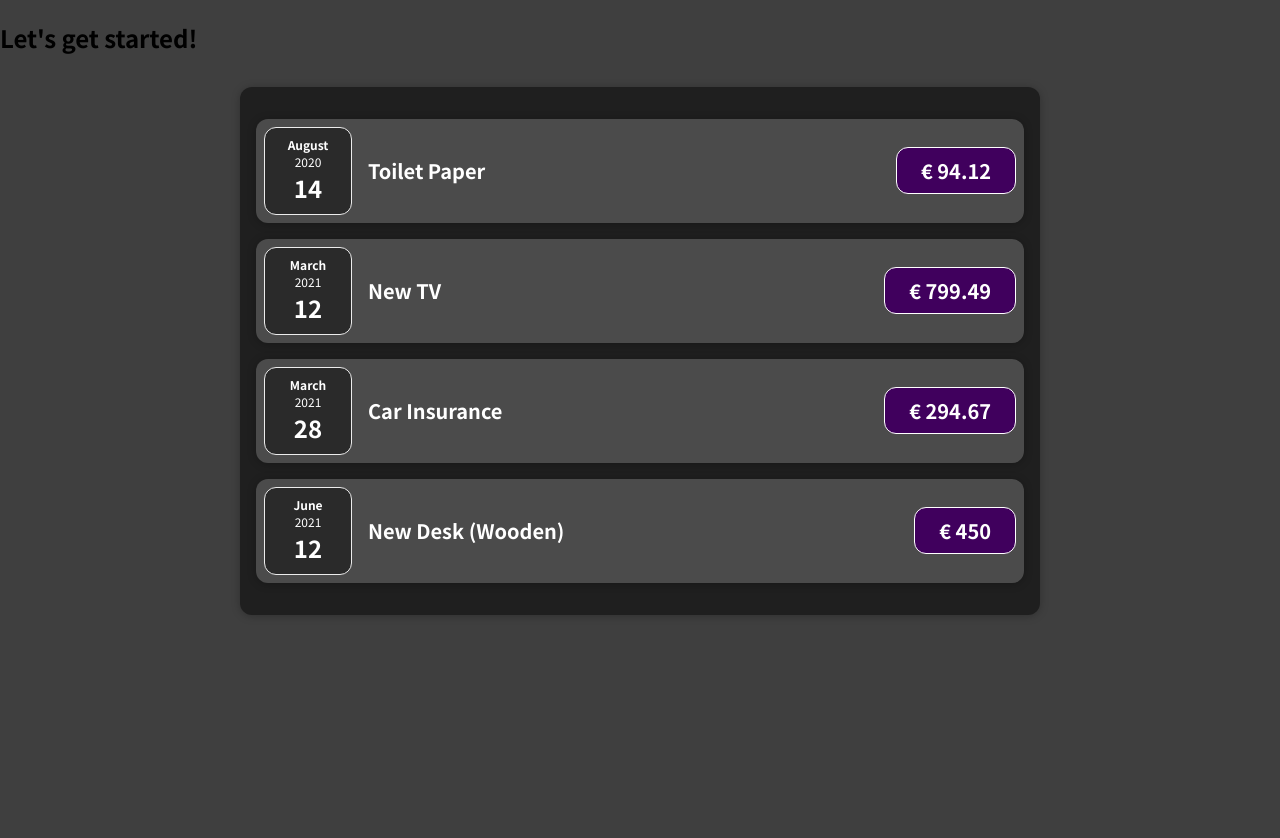
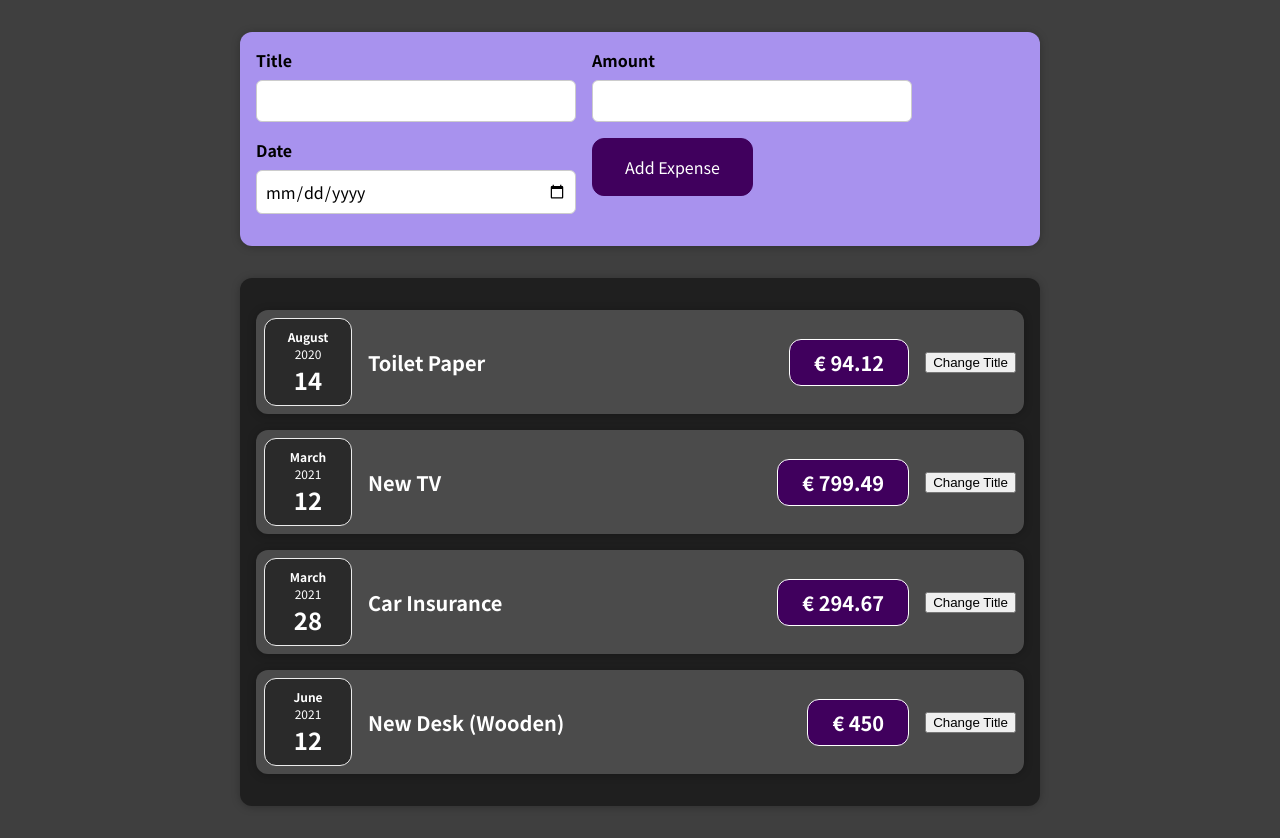
Before and after one commit to StefanoPisano/react-expenses-tracker, a React (Create React App) app: page / in a window 1280 px wide. Before the commit the page ends 800 px from the top, so only its background shows below. Built offline with nearby package versions, Linux system fonts and the light colour scheme.

Commit message:
feat(form): add form to add new expenses. WIP

```diff
--- a/src/App.js
+++ b/src/App.js
@@ -1,4 +1,5 @@
 import Expenses from "./components/Expenses/Expenses";
+import NewExpense from "./components/NewExpense/NewExpense";
 
 function App() {
 	const expenses = [
@@ -25,7 +26,7 @@
 
 	return (
 		<div>
-			<h2>Let's get started!</h2>
+			<NewExpense/>
 
 			<Expenses expenses={expenses}/>
 		</div>
--- a/src/components/Expenses/ExpenseItem.js
+++ b/src/components/Expenses/ExpenseItem.js
@@ -2,17 +2,26 @@
 import './ExpenseDate';
 import Card from "../UI/Card";
 import ExpenseDate from "./ExpenseDate";
+import {useState} from "react";
 
 function ExpenseItem({date, title, amount}) {
+	const [titleToDisplay, setTitle] = useState(title);
+
+	function clickHandler() {
+		setTitle("updated!")
+	}
+
 	return (
 		<Card className="expense-item">
 			<ExpenseDate date={date}/>
 			<div className="expense-item__description">
-				<h2>{title}</h2>
+				<h2>{titleToDisplay}</h2>
 				<div className="expense-item__price">€ {amount}</div>
+				<button onClick={clickHandler}>Change Title</button>
 			</div>
 		</Card>
 	)
 }
 
+
 export default ExpenseItem
--- a/src/components/Expenses/Expenses.js
+++ b/src/components/Expenses/Expenses.js
@@ -3,8 +3,7 @@
 import ExpenseItem from "./ExpenseItem";
 
 function Expenses(props) {
-	const expenses = props.expenses;
-	const expenseItems= expenses.map(expense =>
+	const expenseItems= props.expenses.map(expense =>
 		<ExpenseItem title={expense.title}
 		             date={expense.date}
 		             amount={expense.amount}
--- /dev/null
+++ b/src/components/NewExpense/ExpenseForm.css
@@ -0,0 +1,26 @@
+.new-expense__controls {
+    display: flex;
+    flex-wrap: wrap;
+    gap: 1rem;
+    margin-bottom: 1rem;
+    text-align: left;
+}
+
+.new-expense__control label {
+    font-weight: bold;
+    margin-bottom: 0.5rem;
+    display: block;
+}
+
+.new-expense__control input {
+    font: inherit;
+    padding: 0.5rem;
+    border-radius: 6px;
+    border: 1px solid #ccc;
+    width: 20rem;
+    max-width: 100%;
+}
+
+.new-expense__actions {
+    text-align: right;
+}
--- /dev/null
+++ b/src/components/NewExpense/ExpenseForm.js
@@ -0,0 +1,47 @@
+import {useState} from "react";
+import './ExpenseForm.css'
+
+
+function ExpenseForm() {
+	const [form, setForm] = useState({
+		title: '',
+		amount: '',
+		date: ''
+	});
+
+	const titleChangeHandler = (event) => {
+		setForm({...form, title: event.target.input})
+	}
+
+	const amountChangeHandler = (event) => {
+		setForm({...form, amount: event.target.input})
+	}
+
+	const dateChangeHandler = (event) => {
+		setForm({...form, date: event.target.input})
+	}
+
+	return (
+		<form>
+			<div className="new-expense__controls">
+				<div className="new-expense__control">
+					<label>Title</label>
+					<input type="text" onChange={titleChangeHandler}/>
+				</div>
+				<div className="new-expense__control">
+					<label>Amount</label>
+					<input type="number" min="0.01" step="0.01" onChange={amountChangeHandler}/>
+				</div>
+				<div className="new-expense__control">
+					<label>Date</label>
+					<input type="date" min="2019-01-01" max="2023-12-31" onChange={dateChangeHandler}/>
+				</div>
+				<div className="new-expense__actions">
+					<button type="submit">Add Expense</button>
+				</div>
+			</div>
+		</form>
+	)
+}
+
+export default ExpenseForm
--- /dev/null
+++ b/src/components/NewExpense/NewExpense.css
@@ -0,0 +1,38 @@
+.new-expense {
+    background-color: #a892ee;
+    padding: 1rem;
+    margin: 2rem auto;
+    width: 50rem;
+    max-width: 95%;
+    border-radius: 12px;
+    text-align: center;
+    box-shadow: 0 1px 8px rgba(0, 0, 0, 0.25);
+}
+
+.new-expense button {
+    font: inherit;
+    cursor: pointer;
+    padding: 1rem 2rem;
+    border: 1px solid #40005d;
+    background-color: #40005d;
+    color: white;
+    border-radius: 12px;
+    margin-right: 1rem;
+}
+
+.new-expense button:hover,
+.new-expense button:active {
+    background-color: #510674;
+    border-color: #510674;
+}
+
+.new-expense button.alternative {
+    color: #220131;
+    border-color: transparent;
+    background-color: transparent;
+}
+
+.new-expense button.alternative:hover,
+.new-expense button.alternative:active {
+    background-color: #ddb3f8;
+}
--- /dev/null
+++ b/src/components/NewExpense/NewExpense.js
@@ -0,0 +1,12 @@
+import './NewExpense.css'
+import ExpenseForm from "./ExpenseForm";
+
+function NewExpense() {
+	return (
+		<div className="new-expense">
+			<ExpenseForm/>
+		</div>
+	)
+}
+
+export default NewExpense
```
